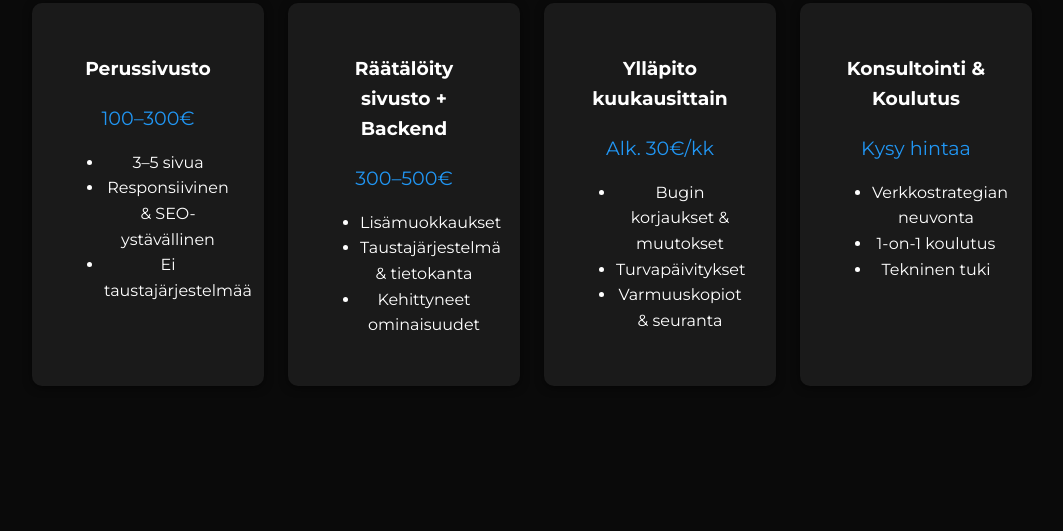
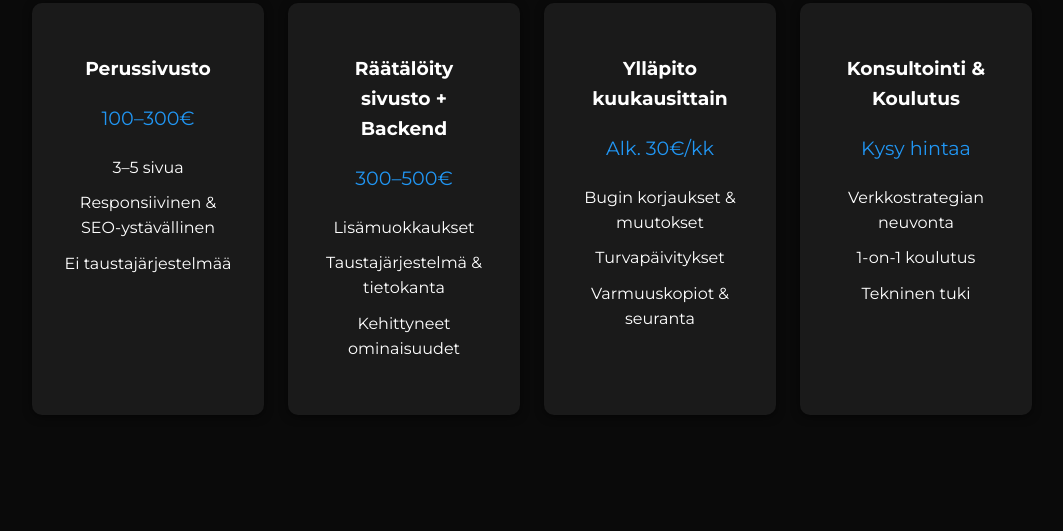
Before and after one commit to JageTheProgrammer/Protfolios, a website: page 1PAGE/public/index.html in a window 1280 px wide. Shown: the part 1966-2497 px from the top of the page, without its empty margins (108-1171 px from the left). Drawn offline with Linux system fonts and the light colour scheme.

Commit message:
Update style.css

```diff
--- a/1PAGE/public/css/style.css
+++ b/1PAGE/public/css/style.css
@@ -184,6 +184,14 @@ a:hover {
   transform: translateY(-5px);
   border: 1px solid #4caf50;
 }
+.card ul {
+  list-style: none;
+  padding-left: 0;
+}
+
+.card li {
+  padding: 0.3rem 0;
+}
 .price {
   font-size: 1.2rem;
   margin-bottom: 1rem;
```
